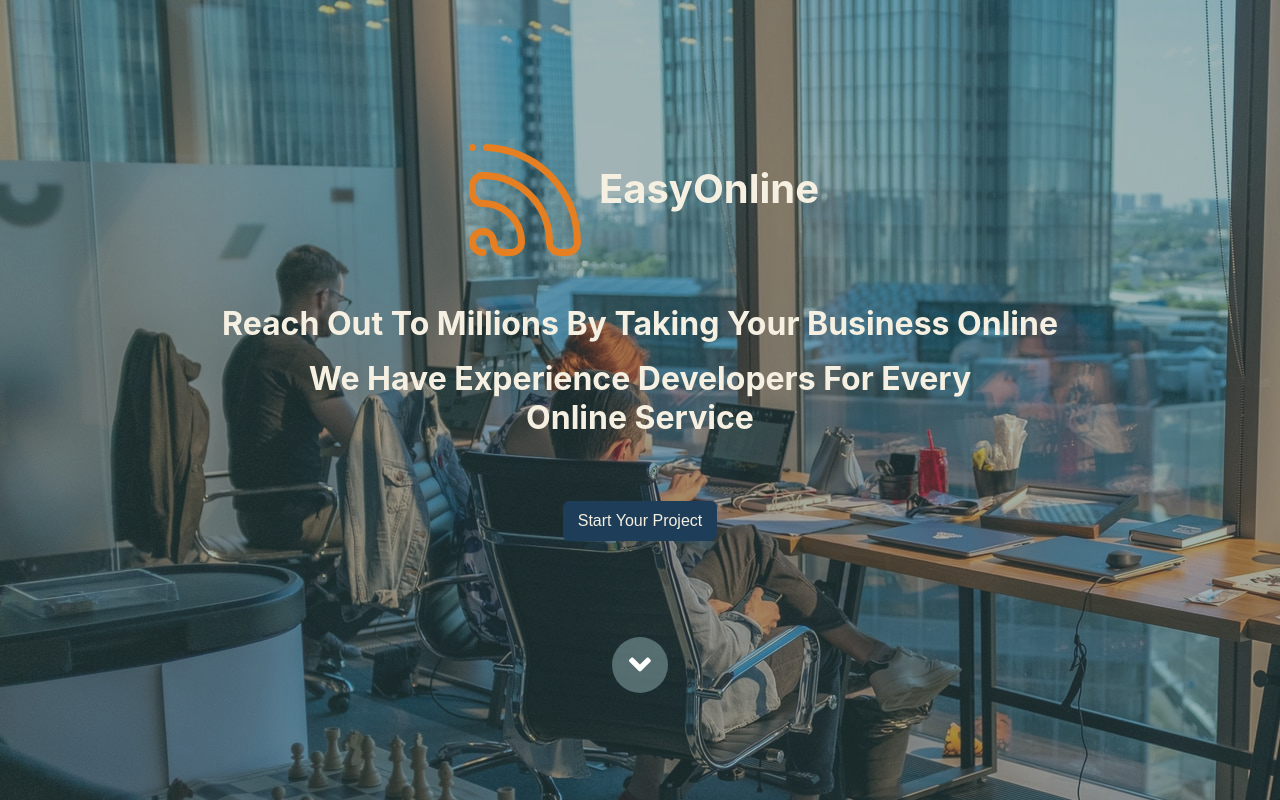
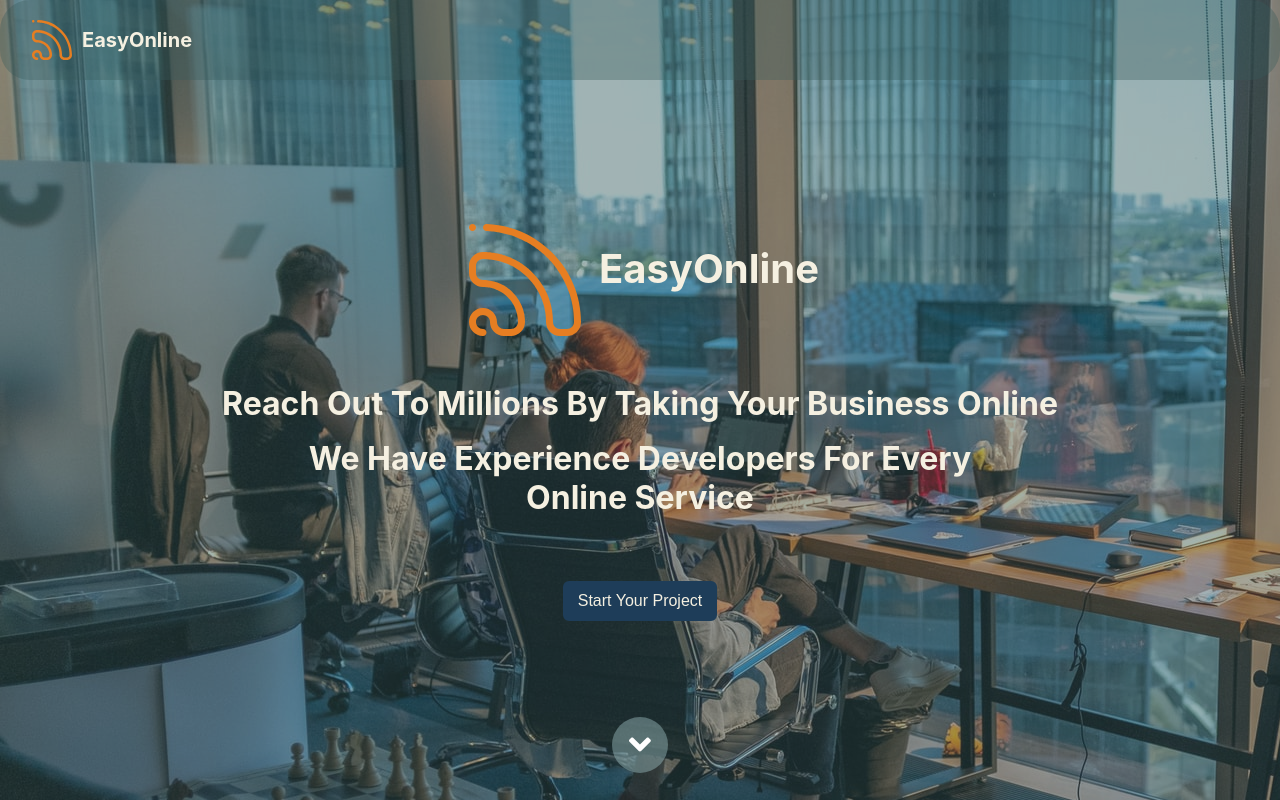
Before and after one commit to umangag07/Reactjs-Projects, a React (Create React App) app in the folder smooth-scroll-website/: page / in a window 1280 px wide. Built offline with nearby package versions, Linux system fonts and the light colour scheme.

Commit message:
Added the css and navbar

```diff
--- a/smooth-scroll-website/src/Components/Navbar/Navbar.jsx
+++ b/smooth-scroll-website/src/Components/Navbar/Navbar.jsx
@@ -1,17 +1,31 @@
 import React from 'react'
 import styled from 'styled-components'
+import { Indexlogo } from '../Logo/Indexlogo';
 
 const NavbarConatiner = styled.div`
    height:10vh;
    width:100%;
+   padding: 0.5em 2em;
    background-color:rgba(55,89,90,0.35);
    border-radius:30px;
    display:flex;
 
 `;
 
+const BrandConatiner = styled.div`
+    display:flex;
+    align-items:center;
+`;
+
+const ButtonsConatiner = styled.div`
+
+`;
+
 export function Navbar(props){
   return(
-      <NavbarConatiner></NavbarConatiner>
+      <NavbarConatiner>
+          <BrandConatiner><Indexlogo inline/></BrandConatiner>
+          <ButtonsConatiner></ButtonsConatiner>
+      </NavbarConatiner>
   )
 }
--- a/smooth-scroll-website/src/Container/homepage/TopSection.jsx
+++ b/smooth-scroll-website/src/Container/homepage/TopSection.jsx
@@ -5,6 +5,7 @@ import { Arrow } from "../../Components/Arrow/ArrowIndex";
 import { Button } from "../../Components/button/Index";
 import { Indexlogo } from "../../Components/Logo/Indexlogo.jsx";
 import { Marginer } from "../../Components/Marginer/Index.jsx";
+import { Navbar } from "../../Components/Navbar/Navbar";
 import { theme } from '../../styles';
 
 const TopContainer = styled.div`
@@ -34,6 +35,7 @@ export function TopSection(props) {
     <>
      <TopContainer>
        <BgEffect>
+         <Navbar/>
          <Marginer direction="vertical" margin="9em"/>
          <Indexlogo/>
          <Marginer direction="vertical" margin="3em"/>
```
